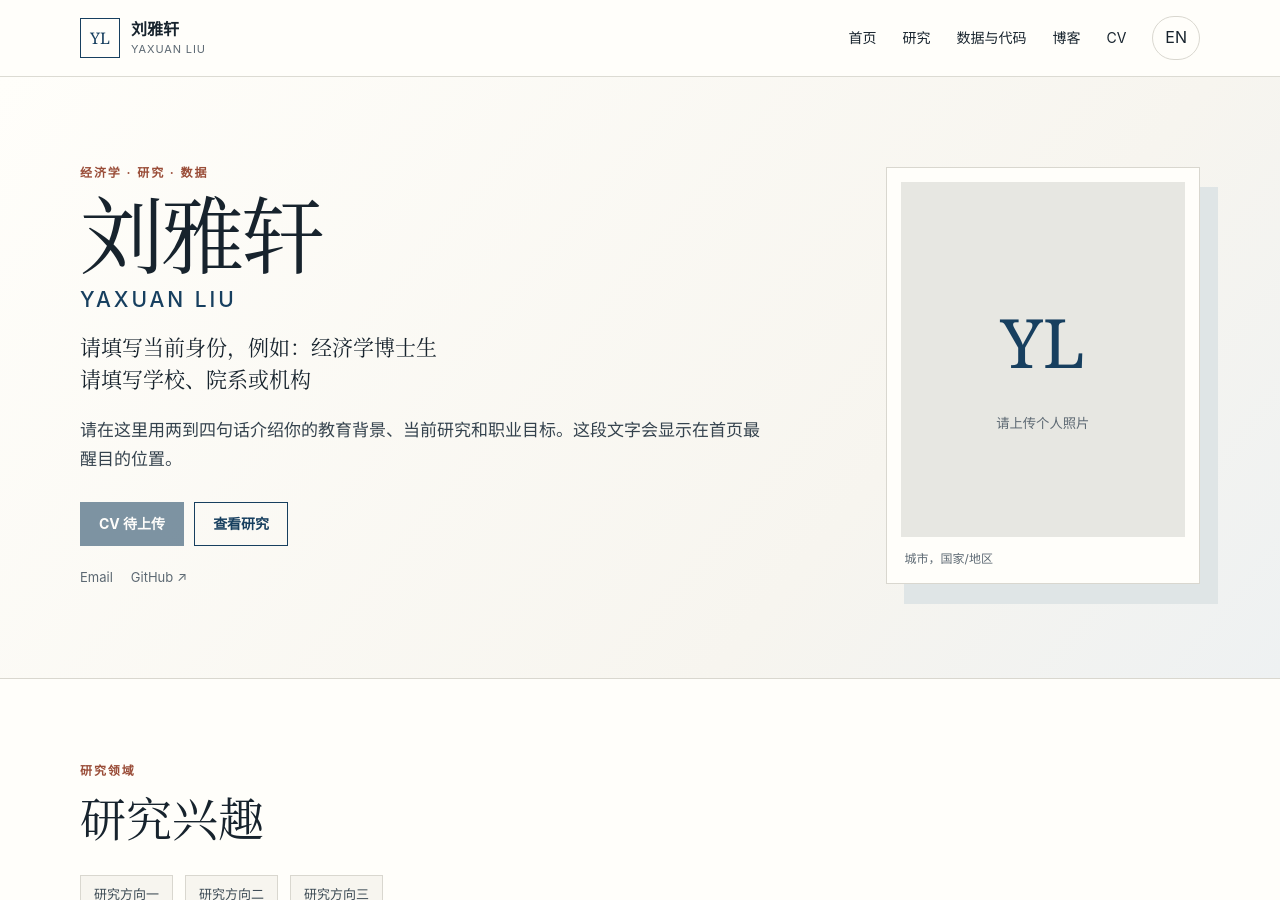
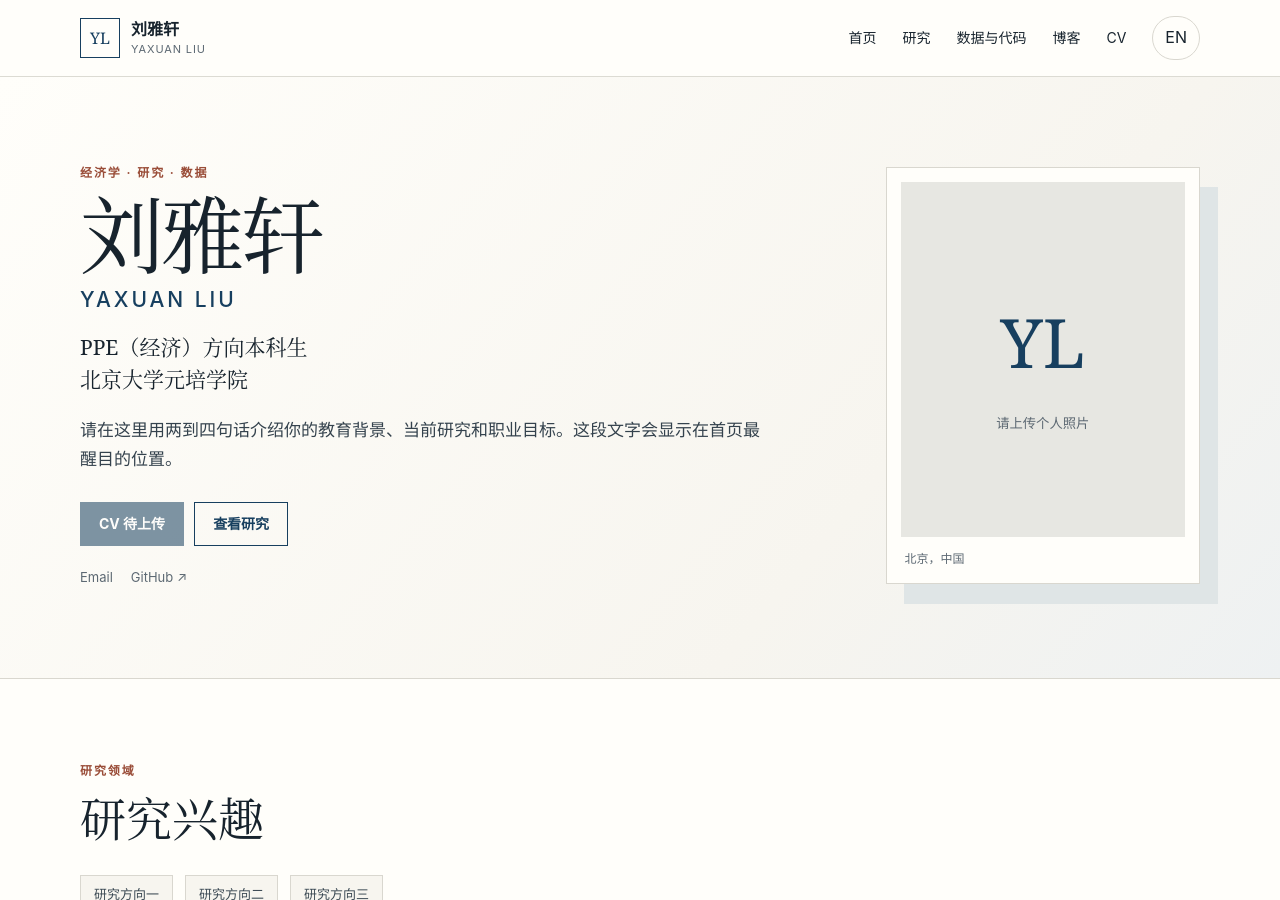
Before and after one commit to LiuYaxuan33/LiuYaxuan33.github.io, a Jekyll site: the page built from index.html, in a window 1280 px wide and 900 px high. Built offline with Jekyll 4.4.1, drawn with Linux system fonts in a browser that asks for light colours; some of the changed text lies outside the part shown.

Commit message:
Update profile information for Yaxuan Liu

```diff
--- a/_data/profile.yml
+++ b/_data/profile.yml
@@ -3,14 +3,14 @@
 name_en: "Yaxuan Liu"
 initials: "YL"
 
-title_zh: "请填写当前身份，例如：经济学博士生"
-title_en: "Your current title, e.g. PhD Student in Economics"
-affiliation_zh: "请填写学校、院系或机构"
-affiliation_en: "Your university, department, or institution"
-location_zh: "城市，国家/地区"
-location_en: "City, Country/Region"
+title_zh: "PPE（经济）方向本科生"
+title_en: "Undergraduate in Philosophy, Politics and Economics, with a special focus in Economics"
+affiliation_zh: "北京大学元培学院"
+affiliation_en: "Peking University, Yuanpei College"
+location_zh: "北京，中国"
+location_en: "Beijing, China"
 
-email: "your.email@example.com"
+email: "Liuyaxuan33@gmail.com, Liuyaxuan33@stu.pku.edu.cn"
 photo: "" # 上传照片后改为 /assets/images/profile.jpg
 photo_alt_zh: "刘雅轩的个人照片"
 photo_alt_en: "Portrait of Yaxuan Liu"
```
